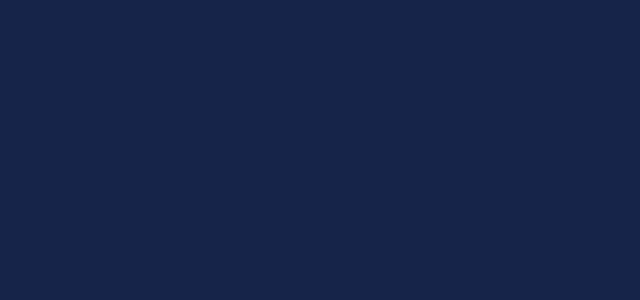
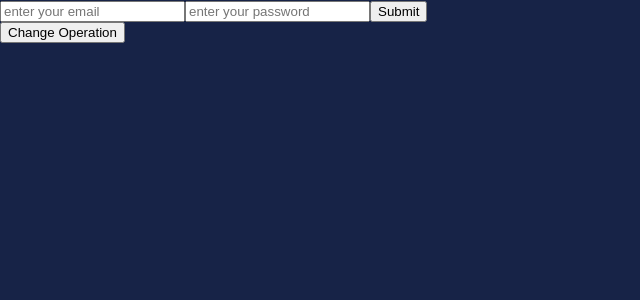
Before and after one commit to Omar-Hosny1/Firebase, a React (Create React App) app: page / in a window 1280 px wide. Shown: the top 300 px of the page, without its empty margins (0-640 px from the left). Built offline with nearby package versions, Linux system fonts and the light colour scheme.

Commit message:
some styles added

```diff
--- a/src/App.js
+++ b/src/App.js
@@ -1,9 +1,13 @@
-import React, { useRef, useState } from "react";
 import { app } from "./Firebase/firebaseConfing";
-
 import "./App.css";
+import GoogleAuth from "./GoogleAuth/GoogleAuth";
+import UserAndPasswordAuth from "./user-and-password/UserAndPasswordAuth";
 
 function App() {
-  return <></>;
+  return (
+    <>
+      <UserAndPasswordAuth />
+    </>
+  );
 }
 export default App;
--- a/src/user-and-password/UserAndPasswordAuth.js
+++ b/src/user-and-password/UserAndPasswordAuth.js
@@ -1,9 +1,10 @@
-import React from "react";
+import React, { useRef, useState } from "react";
 import {
   getAuth,
   createUserWithEmailAndPassword,
   signInWithEmailAndPassword,
 } from "firebase/auth";
+
 function UserAndPasswordAuth() {
   const [signIn, setSignIn] = useState(false);
   let auth = getAuth();
@@ -43,7 +44,6 @@ function UserAndPasswordAuth() {
     <>
       {!signIn && (
         <>
-          {" "}
           <input
             type="email"
             placeholder="enter your email"
@@ -57,8 +57,6 @@ function UserAndPasswordAuth() {
           <button onClick={submitHandler}>Submit</button>
         </>
       )}
-
-      <button onClick={() => setSignIn((prev) => !prev)}>Change</button>
 
       {signIn && (
         <>
@@ -75,6 +73,12 @@ function UserAndPasswordAuth() {
           <button onClick={submitHandlerSignIn}>Submit</button>
         </>
       )}
+      <button
+        style={{ display: "block" }}
+        onClick={() => setSignIn((prev) => !prev)}
+      >
+        Change Operation
+      </button>
     </>
   );
 }
```
